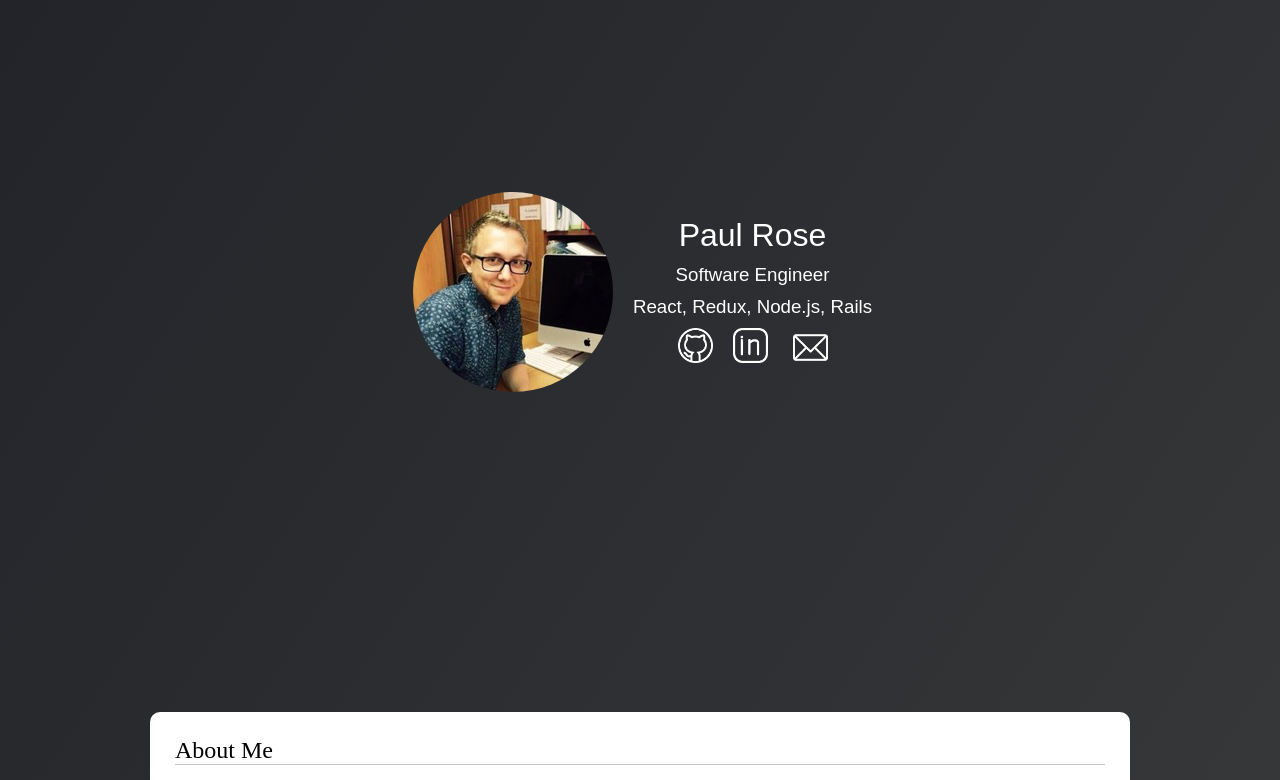
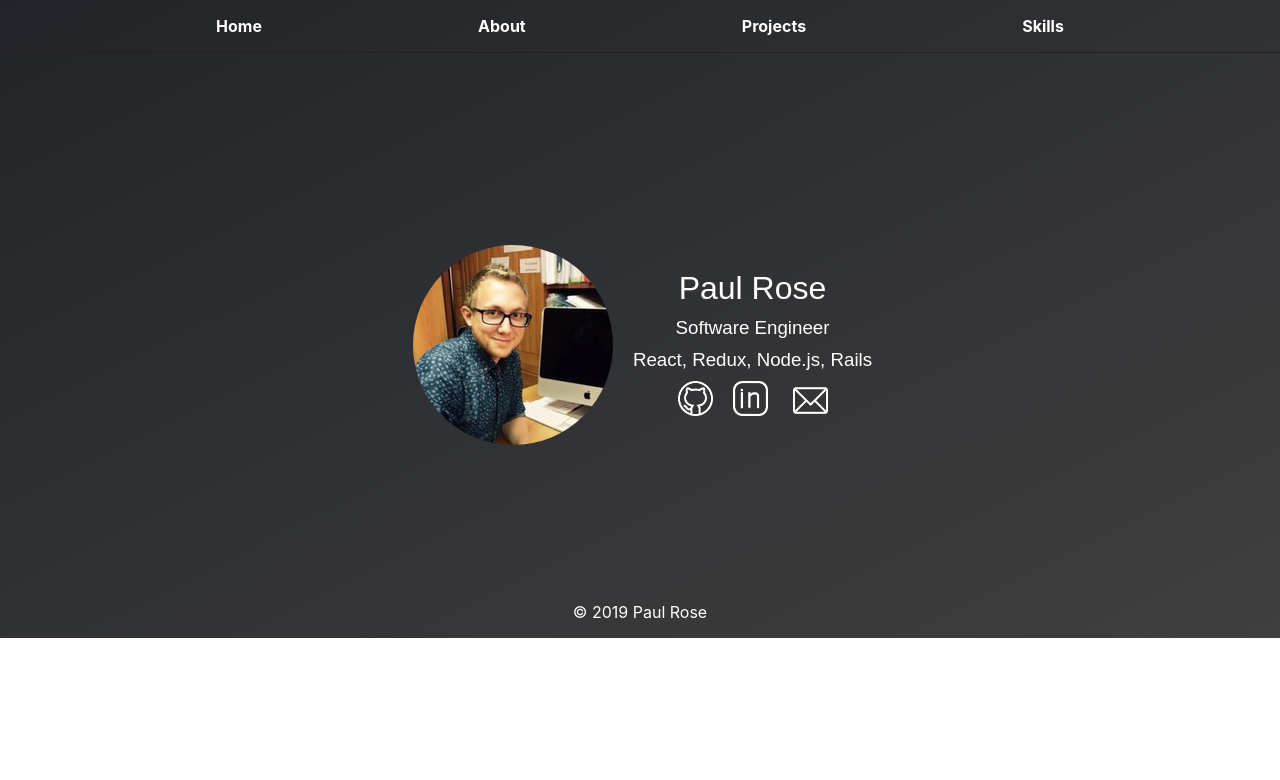
Before and after one commit to rose-paul/portfolio, a React (Create React App) app: page / in a window 1280 px wide. Shown: the top 780 px of the page. Built offline with nearby package versions, Linux system fonts and the light colour scheme.

Commit message:
restyling

```diff
--- a/src/App.css
+++ b/src/App.css
@@ -1,6 +1,7 @@
 html, body {
   height: 100%;
   width: 100%;
+  background-image: ;
 }
 
  /* carousel */
@@ -47,6 +48,15 @@ html, body {
   background-image: linear-gradient(to bottom right, #222429, rgb(63, 63, 63));
 }
 
+.navbar {
+    display: flex;
+    color: white;
+    width: 100vw;
+    font-weight: bold;
+    justify-content: space-evenly;
+    border-bottom: 1px solid #212122;
+}
+
 .content {
   width: 75%;
   display: flex;
@@ -78,7 +88,7 @@ html, body {
   color: white;
   font-family: sans-serif;
   margin-top: 15%;
-    margin-bottom: 25%;
+    margin-bottom: 11%;
 }
 
 .App-header img {
--- a/src/App.js
+++ b/src/App.js
@@ -6,23 +6,27 @@ import Projects from './projects';
 import Skills from './skills';
 import Credits from './credits';
 import Carousel from './carousel';
-import {Route, Switch, Redirect} from 'react-router-dom';
-
+import {HashRouter, Route, Switch, Redirect} from 'react-router-dom';
+import NavBar from './navbar';
 function App() {
 
   return (
-
+    <HashRouter>
     <div className="App">
       {/* <Carousel /> */}
-      <Header />
-      <div className="content">
-        <About />
-        <Projects />
-        <Skills />
-      </div>
+      <NavBar/>
+      {/* <div className="content"> */}
+      <Switch>
+        <Route exact path='/' component={Header}/>
+        <Route exact path='/about' component={About}/>
+        <Route exact path='/projects' component={Projects} />
+        <Route exact path='/skills' component={Skills} />
+      </Switch>
+      {/* </div> */}
       {/* <Credits /> */}
       <p id="copyright">© 2019 Paul Rose </p>
     </div>
+    </HashRouter>
   );
 }
 
--- /dev/null
+++ b/src/navbar.jsx
@@ -0,0 +1,29 @@
+import React, { useState, useEffect } from "react";
+import { CSSTransition } from "react-transition-group";
+import cx from "classnames";
+
+const NavBar = () => {
+  const [showHeader, setHeader] = useState(false);
+
+  useEffect(() => {
+    setTimeout(setHeader(true), 2000);
+  }, []);
+
+  return (
+    <CSSTransition
+      in={showHeader}
+      timeout={4000}
+      classNames="header-transition"
+      appear
+    >
+      <header className={cx("navbar", "header-transition--active")}>
+            <p>Home</p>
+            <p>About</p>
+            <p>Projects</p>
+            <p>Skills</p>
+      </header>
+    </CSSTransition>
+  );
+};
+
+export default NavBar;
```
